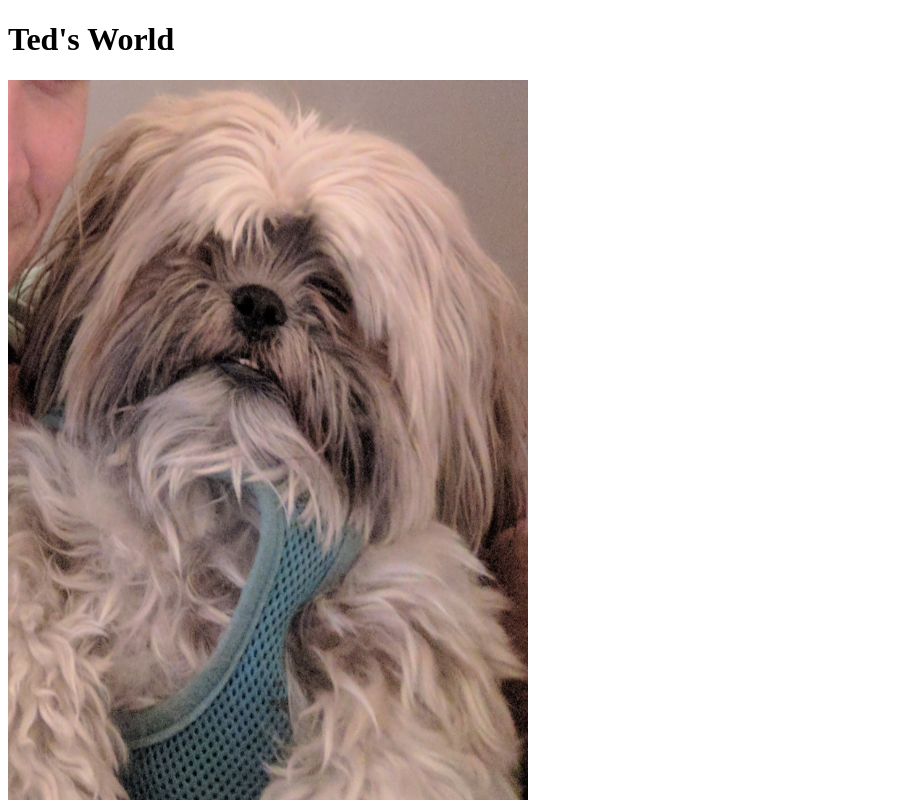
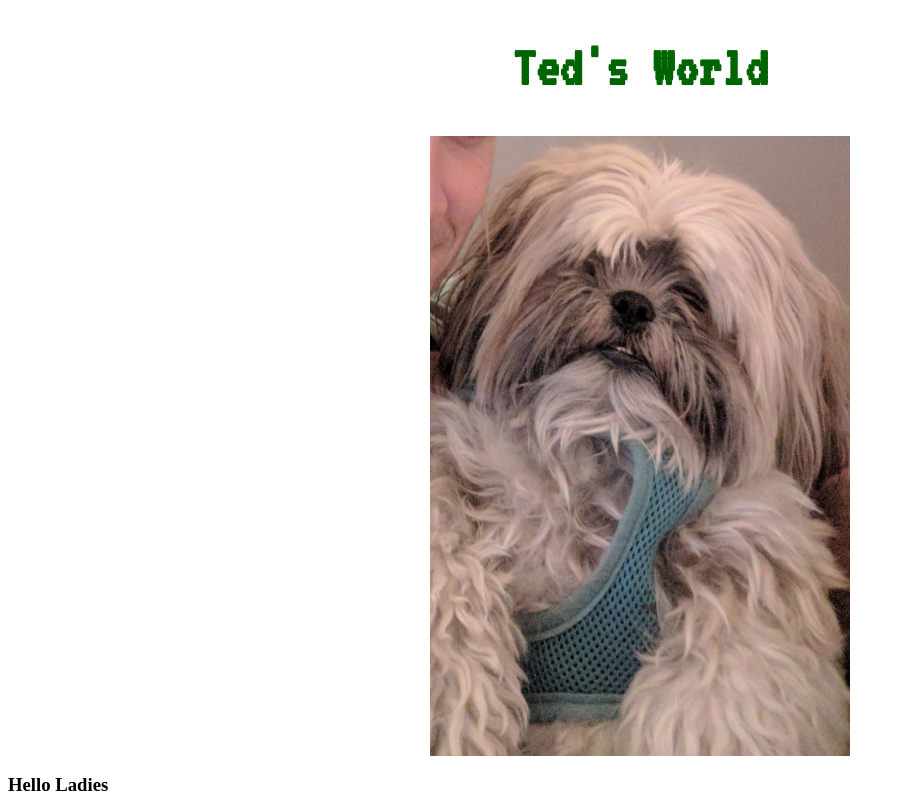
Before and after one commit to brandonhenning/brandonhenning.github.io, a plain HTML site: page index.html in a window 1280 px wide. Shown: the top 800 px of the page, without its empty margins (0-905 px from the left). Drawn offline with Linux system fonts and the light colour scheme; a script that the page names is missing.

Commit message:
more edits and some css changes

```diff
--- a/index.html
+++ b/index.html
@@ -7,21 +7,22 @@
     <meta name="viewport" content="width=device-width, initial-scale=1">
     <link rel="stylesheet" type="text/css" media="screen" href="main.css" />
     <script src="main.js"></script>
+    <link href="https://fonts.googleapis.com/css?family=VT323" rel="stylesheet">
 </head>
 <body>
     <h1>Ted's World</h1>
-    <img src="https://raw.githubusercontent.com/brandonhenning/brandonhenning.github.io/master/relaxed_ted.jpg" alt="picture of Ted relaxes" height="820" width="520">
+    <img src="https://raw.githubusercontent.com/brandonhenning/brandonhenning.github.io/master/relaxed_ted.jpg" alt="picture of Ted relaxes" height="620" width="420">
 
     <h3>Hello Ladies</h3>
         <p>Whats up ladies.. my name is Ted. Most people call me Teddy or The Guy or the Most Eligible Bachelor of Denver.
             You can just call me Ted. I like to party with my friends. Here's a couple pictures of me getting wild.
         </p>
     <div>
-        <img src="https://raw.githubusercontent.com/brandonhenning/brandonhenning.github.io/master/ted_and_pearl.jpg" alt="ted and pearl" height="400" width="600">
+        <img src="https://raw.githubusercontent.com/brandonhenning/brandonhenning.github.io/master/ted_and_pearl.jpg" alt="ted and pearl" height="240" width="360">
         <p>Pic of me and my homie Pearl hanging out. I felt a little over dressed for the occasion but it was still fun.</p>
     </div>
     <div>
-        <img src="https://raw.githubusercontent.com/brandonhenning/brandonhenning.github.io/master/ted_dexter.jpg" alt="ted and dexter" height="500" width="500">
+        <img src="https://raw.githubusercontent.com/brandonhenning/brandonhenning.github.io/master/ted_dexter.jpg" alt="ted and dexter" height="300" width="300">
         <p>This is just me and my friend being kinda goofy LOL, just hanging out in a basket for Xmas.</p>
     </div>
 
--- a/main.css
+++ b/main.css
@@ -0,0 +1,12 @@
+h1 {
+    color: darkgreen;
+    text-align: center;
+    font-family: 'VT323', monospace;
+    font-size: 58px;
+  }
+
+  img {
+      display: block;
+      margin-left: auto;
+      margin-right: auto
+  }
```
